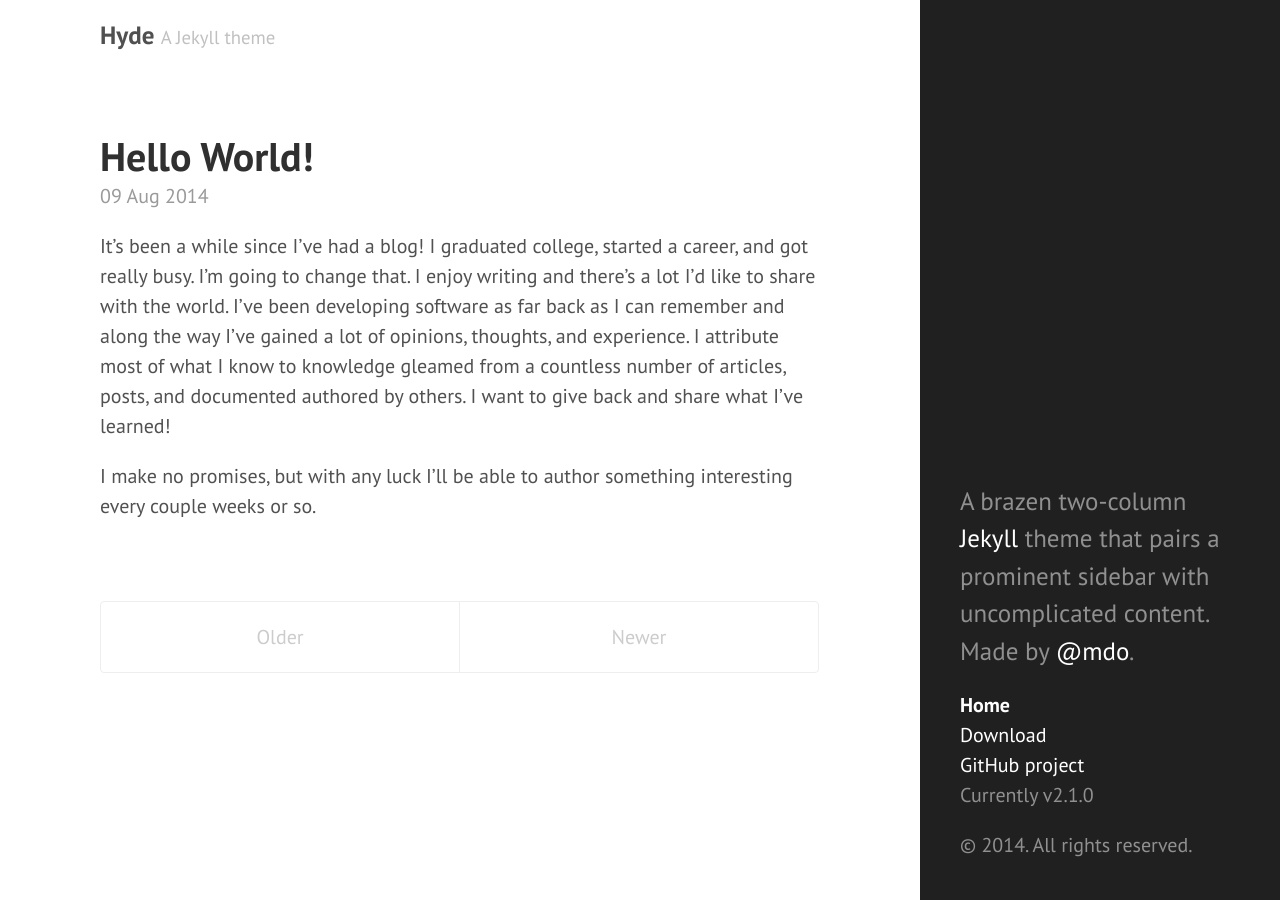
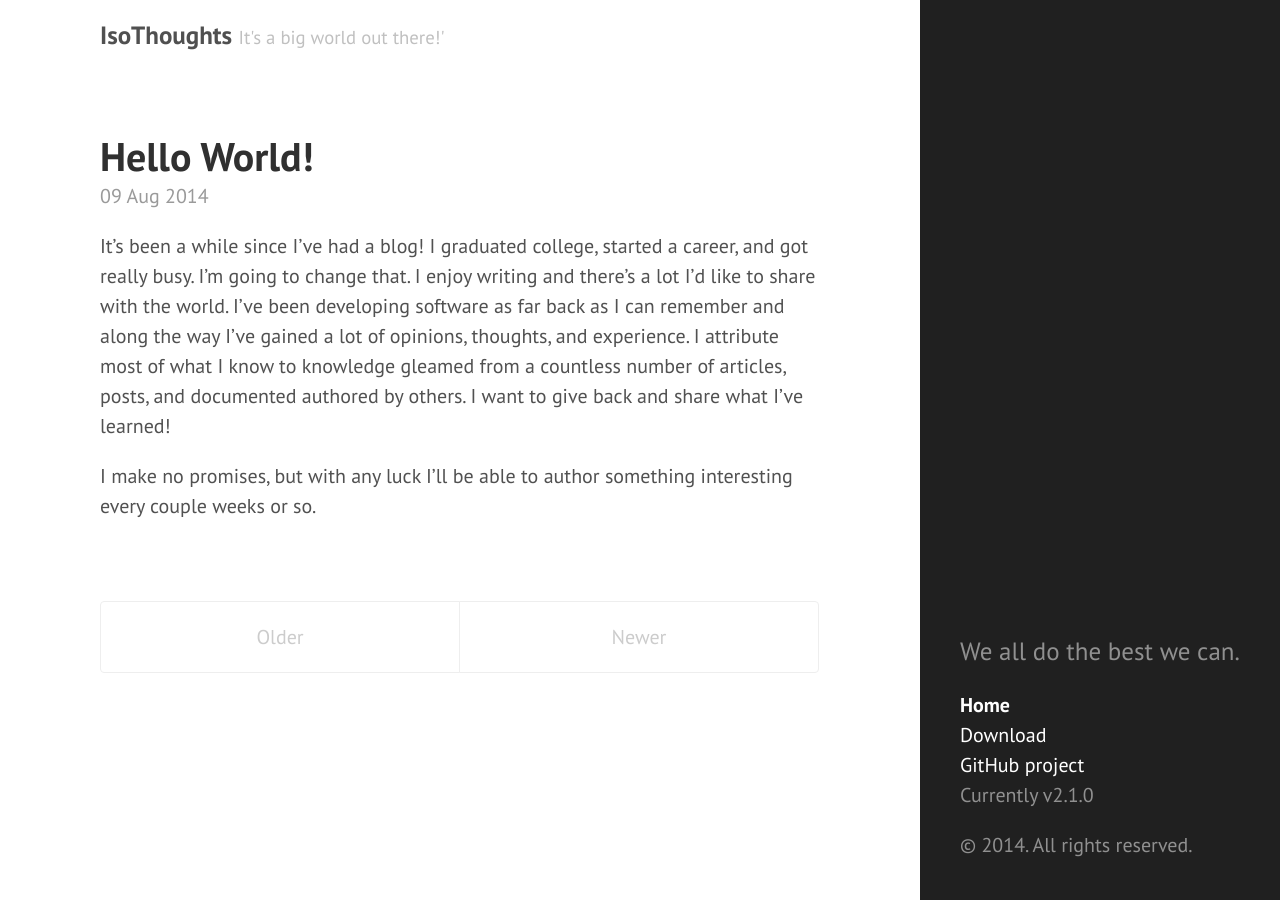
Before and after one commit to ab500/ab500.github.io, a Jekyll site: the page built from index.html, in a window 1280 px wide. Built offline with Jekyll 4.4.1, drawn with Linux system fonts in a browser that asks for light colours; Markdown is read by kramdown in place of the engine named in the settings; the list of posts is cut into pages by our own code.

Commit message:
Updating config file. Whoops.

```diff
--- a/_config.yml
+++ b/_config.yml
@@ -6,15 +6,15 @@ pygments:         true
 permalink:        pretty
 
 # Setup
-title:            Hyde
-tagline:          'A Jekyll theme'
-description:      'A brazen two-column <a href="http://jekyllrb.com" target="_blank">Jekyll</a> theme that pairs a prominent sidebar with uncomplicated content. Made by <a href="https://twitter.com/mdo" target="_blank">@mdo</a>.'
-url:              http://hyde.getpoole.com
+title:            'IsoThoughts'
+tagline:          It's a big world out there!'
+description:      'We all do the best we can.'
+url:              http://isothoughts.com
 baseurl:          /
 
 author:
-  name:           'Mark Otto'
-  url:            https://twitter.com/mdo
+  name:           'Andrew Robinson'
+  url:            https://twitter.com/ab500
 
 paginate:         5
 
@@ -22,4 +22,4 @@ paginate:         5
 version:          2.1.0
 
 github:
-  repo:           https://github.com/poole/hyde
+  repo:           https://github.com/ab500/ab500.github.io
```
